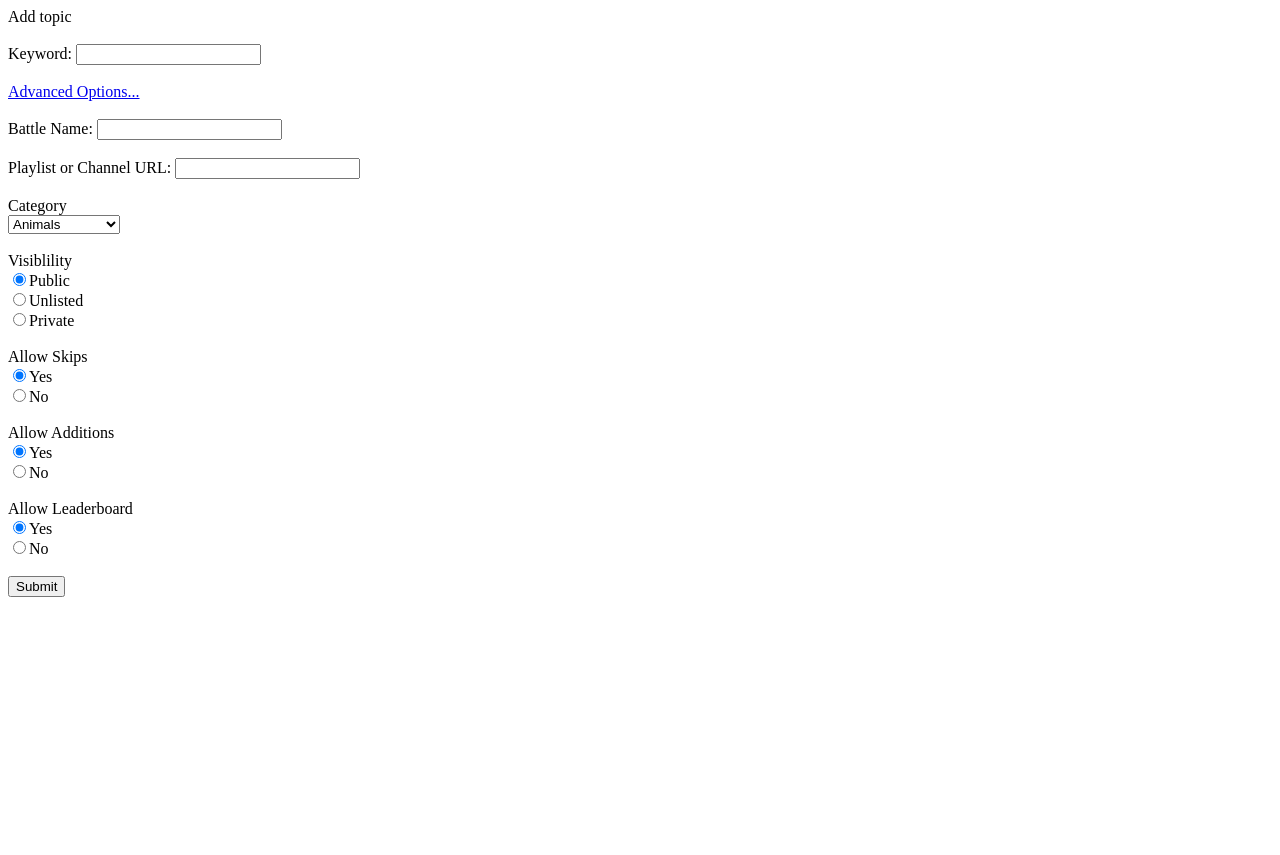
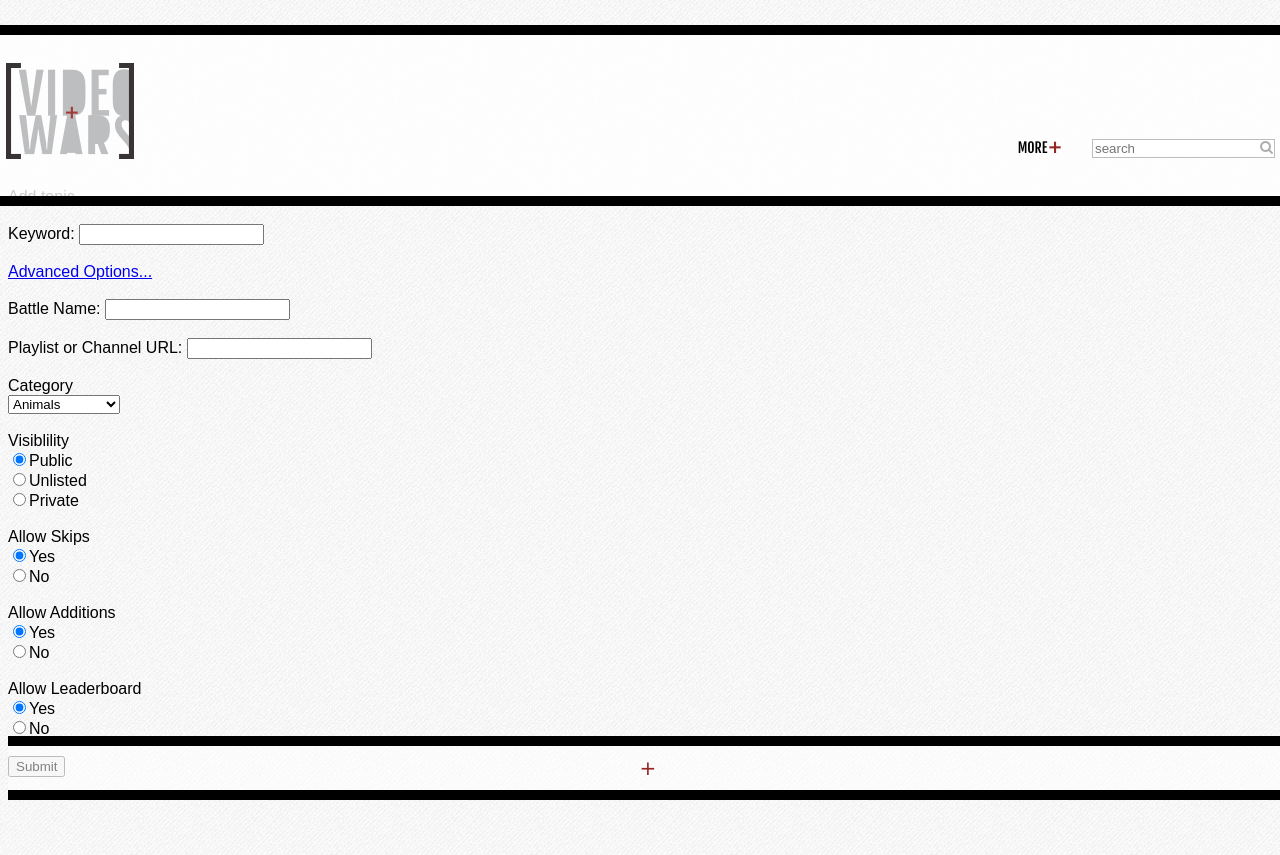
Before and after one commit to peterlongnguyen/VideoWars, a PHP site: page /add_topic.php in a window 1280 px wide. Before the commit the page ends 597 px from the top, so only its background shows below. Run offline with PHP 8.4, Linux system fonts and the light colour scheme; data comes from the database, SQL or seed files in the repository; data that the repository does not hold is empty; a stand-in replaces the project's code that opens the database connection; some libraries are stand-ins or nearby versions.

Commit message:
add header and footer to form

```diff
--- a/app/add_topic.php
+++ b/app/add_topic.php
@@ -1,3 +1,33 @@
+<!DOCTYPE html>
+<html>
+<head>
+<meta charset="utf-8">
+<title>VIDEO WARS</title>
+<link rel="stylesheet" type="text/css" href="http://reset5.googlecode.com/hg/reset.min.css">
+<link href="http://fonts.googleapis.com/css?family=Fjalla+One" rel="stylesheet" type="text/css">
+<link rel="stylesheet" type="text/css" href="assets/css/screen.css">
+<link rel="stylesheet" type="text/css" href="assets/css/font-awesome.min.css">
+
+</head>
+<body>
+<header>
+  <h1><a href="/"><img src="assets/img/video_wars_logo.png"></a></h1>
+  <h2><?php echo $topic['name']; ?></h2>
+  <nav id="browse">
+    <ul>
+      <?php foreach($all_topics as $value) {?>
+      <li><a href="?topic=<?php echo $value['id']; ?>"><?php echo $value['name']; ?></a></li>
+      <?php } ?>
+      <li><a href="add_topic.php">More</a></li>
+    </ul>
+    <form class="search" action="">
+      <input class="q" type="text" placeholder="search" />
+    </form>
+  </nav>
+
+</header>
+
+<div id="main">
 <?php
 
 require_once("config.php");
@@ -8,8 +38,6 @@ echo "Add topic<br /><br />";
 $categories = db_fetch("SELECT id, name FROM categories ORDER BY name");
 
 ?>
-<html><head></head>
-<body>
 
 <form action="add_topic_action.php" method="get">
 Keyword: <input type="text" name="keyword">
@@ -56,8 +84,10 @@ Allow Leaderboard<br />
 
 <input type="submit" value="Submit">
 </form>
-
-
-
+</div>
+<footer>
+  +
+</footer>
+<script src="//ajax.googleapis.com/ajax/libs/jquery/1.9.0/jquery.min.js"></script>
 </body>
 </html>
```
